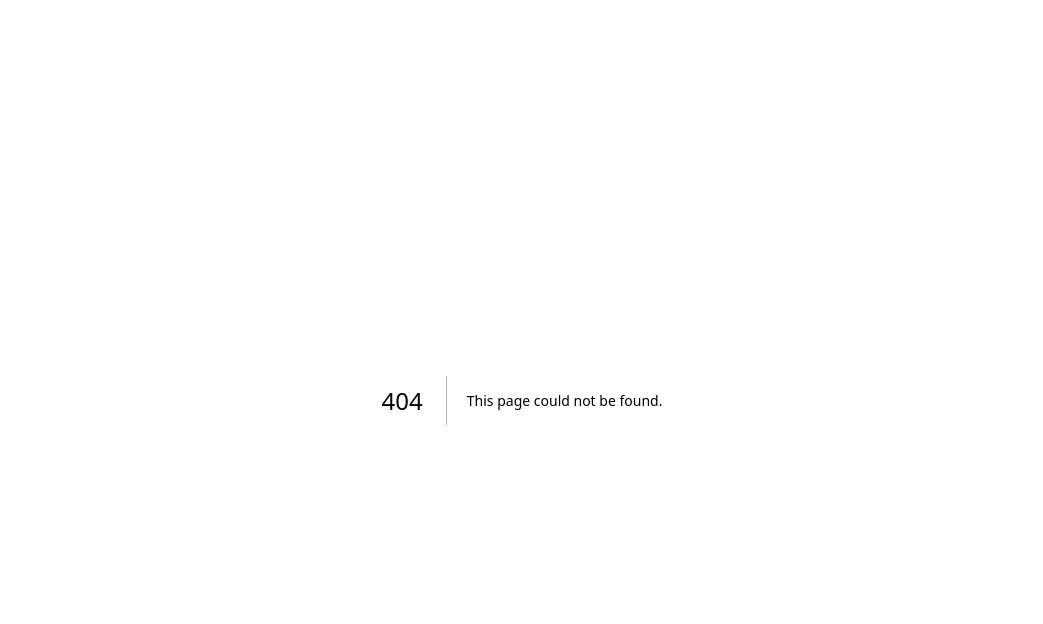
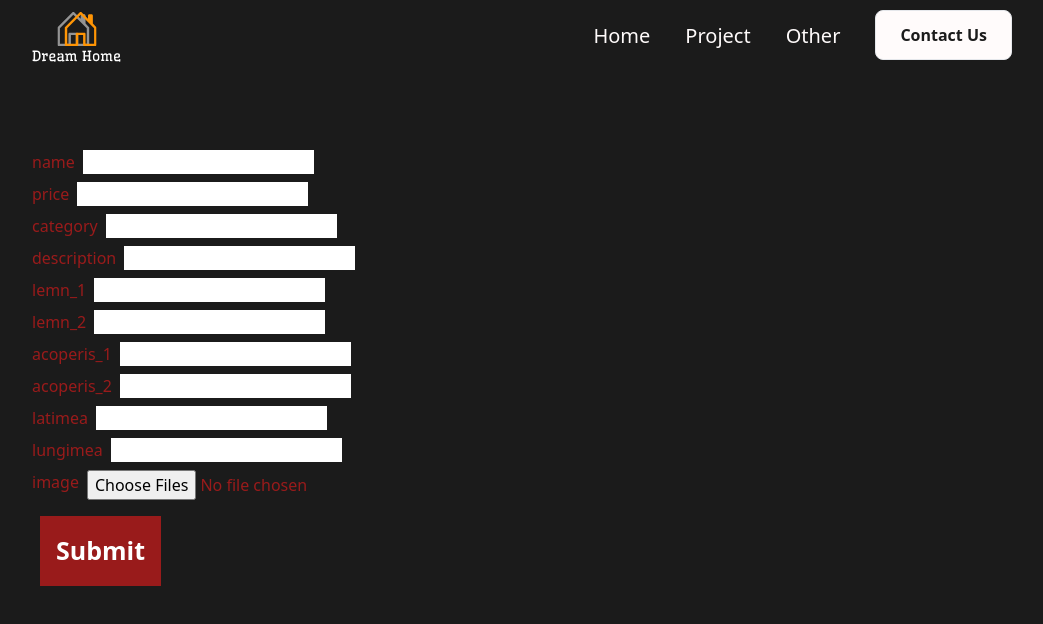
Before and after one commit to Sergiu333/Garden, a Next.js app: page /add in a window 1280 px wide. Before the commit this address had no page. Shown: the top 624 px of the page, without its empty margins (118-1161 px from the left). Built offline with nearby package versions, Linux system fonts and the light colour scheme.

Commit message:
added admin page

```diff
--- a/src/constants/items.ts
+++ b/src/constants/items.ts
@@ -2,6 +2,7 @@
 const items = [
     {
         id:"1",
+        name:"numele produsului",
         images:[
             {url: "/image-card.jpg"},
             {url: "/image-card-2.jpg"},
@@ -23,6 +24,7 @@ const items = [
 
     }, {
         id:"2",
+        name:"numele produsului",
         images:[
             {url: "/image-card-3.jpg"},
             {url: "/image-card.jpg"},
@@ -44,6 +46,7 @@ const items = [
     },
     {
         id:"3",
+        name:"numele produsului",
         images:[
             {url: "/image-card-2.jpg"},
             {url: "/image-card.jpg"},
@@ -67,6 +70,7 @@ const items = [
 
     }, {
         id:"4",
+        name:"numele produsului",
         images:[
             {url: "/image-card-2.jpg"},
             {url: "/image-card.jpg"},
@@ -88,6 +92,7 @@ const items = [
 
     }, {
         id:"5",
+        name:"numele produsului",
         images:[
             {url: "/image-card-3.jpg"},
             {url: "/image-card-2.jpg"},
@@ -110,6 +115,7 @@ const items = [
     },
     {
         id:"6",
+        name:"numele produsului",
         images:[
             {url: "/image-card.jpg"},
             {url: "/image-card-2.jpg"},
@@ -131,6 +137,7 @@ const items = [
 
     }, {
         id:"7",
+        name:"numele produsului",
         images:[
             {url: "/image-card.jpg"},
             {url: "/image-card-2.jpg"},
--- a/src/locales/en.json
+++ b/src/locales/en.json
@@ -17,7 +17,7 @@
       "url": "/project",
       "text": "Project"
     },{
-      "url": "/project",
+      "url": "/add",
       "text": "Other"
     }
   ],
--- /dev/null
+++ b/src/pages/add/index.tsx
@@ -0,0 +1,203 @@
+import React from "react"
+import { useFormik } from "formik"
+import {Header} from "@/components";
+
+const Add = () => {
+    const formik = useFormik({
+        initialValues: {
+            name: "",
+            category: "",
+            price:"",
+            description:"",
+            lemn_1:"",
+            lemn_2:"",
+            acoperis_1:"",
+            acoperis_2:"",
+            latimea:"",
+            lungimea:"",
+            multiFile: [],
+        },
+        onSubmit: async (values) => {
+            console.log("values", values)
+
+            const formData = new FormData()
+
+            const data = {
+                name: values.name,
+                category: values.category,
+                price: values.price,
+                description: values.description,
+                lemn: [{ lemn: values.lemn_1 }, { lemn: values.lemn_2 }],
+                acoperis: [{ acoperis: values.acoperis_1 }, { acoperis: values.acoperis_2 }],
+                latimea: values.latimea,
+                lungimea: values.lungimea,
+            }
+
+            console.log("data", data)
+
+            formData.append("data", JSON.stringify(data))
+
+            //multiple-files
+            for (let i = 0; i < values.multiFile.length; i++) {
+                formData.append(`files.multi`, values.multiFile[i])
+            }
+
+            //for upload page
+            const uploadData = new FormData()
+            uploadData.append("files", values.multiFile[0])
+
+            //update collection
+
+            // simple create new collection with JSON
+            const createArticle = await fetch("http://localhost:1337/api/produses", {
+                method: "POST",
+                body: formData,
+                headers: {},
+            })
+            const createRes = await createArticle.json()
+            console.log("createArticleRes", createRes)
+
+            //upload file to uploads
+            const uploadFile = await fetch("http://localhost:1337/api/upload", {
+                method: "POST",
+                body: uploadData,
+                headers: {},
+            })
+            const uploadRes = await uploadFile.json()
+            console.log("uploadRes", uploadRes)
+        },
+    })
+
+    const onMultiFileChange = (e) => {
+        const files = e.target.files
+        console.log("onMultiFileChange", files)
+        formik.setFieldValue("multiFile", files)
+    }
+
+    return (
+        <div>
+            <Header/>
+            <div className="pt-[150px] px-[20px] xs:px-[50px] md:px-[80px] lg:px-[150px]">
+                <form onSubmit={formik.handleSubmit} className="text-red-800 flex flex-col gap-2">
+                    <div className="flex flex-row gap-2"  className="flex flex-row gap-2">
+                        <label htmlFor="name">name</label>
+                        <input
+                            id="name"
+                            name="name"
+                            type="text"
+                            onChange={formik.handleChange}
+                            value={formik.values.name}
+                        />
+                    </div>
+                    <div className="flex flex-row gap-2">
+                        <label htmlFor="price">price</label>
+                        <input
+                            id="price"
+                            name="price"
+                            type="text"
+                            onChange={formik.handleChange}
+                            value={formik.values.price}
+                        />
+                    </div>
+                    <div className="flex flex-row gap-2">
+                        <label htmlFor="category">category</label>
+                        <input
+                            id="category"
+                            name="category"
+                            type="text"
+                            onChange={formik.handleChange}
+                            value={formik.values.category}
+                        />
+                    </div>
+                    <div className="flex flex-row gap-2">
+                        <label htmlFor="description">description</label>
+                        <input
+                            id="description"
+                            name="description"
+                            type="text"
+                            onChange={formik.handleChange}
+                            value={formik.values.description}
+                        />
+                    </div>
+                    <div className="flex flex-row gap-2">
+                        <label htmlFor="lemn_1">lemn_1</label>
+                        <input
+                            id="lemn_1"
+                            name="lemn_1"
+                            type="text"
+                            onChange={formik.handleChange}
+                            value={formik.values.lemn_1}
+                            className="capitalize"
+                        />
+                    </div>
+                    <div className="flex flex-row gap-2">
+                        <label htmlFor="lemn_2">lemn_2</label>
+                        <input
+                            id="lemn_2"
+                            name="lemn_2"
+                            type="text"
+                            onChange={formik.handleChange}
+                            value={formik.values.lemn_2}
+                            className="capitalize"
+                        />
+                    </div>
+                    <div className="flex flex-row gap-2">
+                        <label htmlFor="acoperis_1">acoperis_1</label>
+                        <input
+                            id="acoperis_1"
+                            name="acoperis_1"
+                            type="text"
+                            onChange={formik.handleChange}
+                            value={formik.values.acoperis_1}
+                            className="capitalize"
+                        />
+                    </div>
+                    <div className="flex flex-row gap-2">
+                        <label htmlFor="acoperis_2">acoperis_2</label>
+                        <input
+                            id="acoperis_2"
+                            name="acoperis_2"
+                            type="text"
+                            onChange={formik.handleChange}
+                            value={formik.values.acoperis_2}
+                            className="capitalize"
+                        />
+                    </div>
+                    <div className="flex flex-row gap-2">
+                        <label htmlFor="latimea">latimea</label>
+                        <input
+                            id="latimea"
+                            name="latimea"
+                            type="text"
+                            onChange={formik.handleChange}
+                            value={formik.values.latimea}
+                        />
+                    </div>
+                    <div className="flex flex-row gap-2">
+                        <label htmlFor="lungimea">lungimea</label>
+                        <input
+                            id="lungimea"
+                            name="lungimea"
+                            type="text"
+                            onChange={formik.handleChange}
+                            value={formik.values.lungimea}
+                        />
+                    </div>
+                    <div className="flex flex-row gap-2">
+                        <label htmlFor="multi-file">image</label>
+                        <input
+                            id="multi-file"
+                            name="multi-file"
+                            multiple
+                            type="file"
+                            onChange={onMultiFileChange}
+                        />
+                    </div>
+                    <button  className="w-fit bg-red-800 p-4 m-2 text-white font-bold text-[25px]" type="submit">Submit</button>
+                </form>
+            </div>
+        </div>
+    );
+};
+
+export default Add;
--- a/src/styles/globals.css
+++ b/src/styles/globals.css
@@ -4,6 +4,7 @@
 
 body{
     background: #1B1B1B;
+    color: #FFFBFB;
 }
 
 .hero-gradient-2{
@@ -21,11 +22,6 @@ body{
     background-size: cover;
 }
 
-/*.bg-contact{*/
-/*    background-image: url('/bg-contact.png');*/
-/*    background-repeat: no-repeat;*/
-/*    background-size: contain;*/
-/*}*/
 
 input:-webkit-autofill {
     -webkit-box-shadow: 0 0 0 30px #2C2B2B inset;
```
Also changed, not shown: 1 other file (tests, documents, lock files or other folders).
